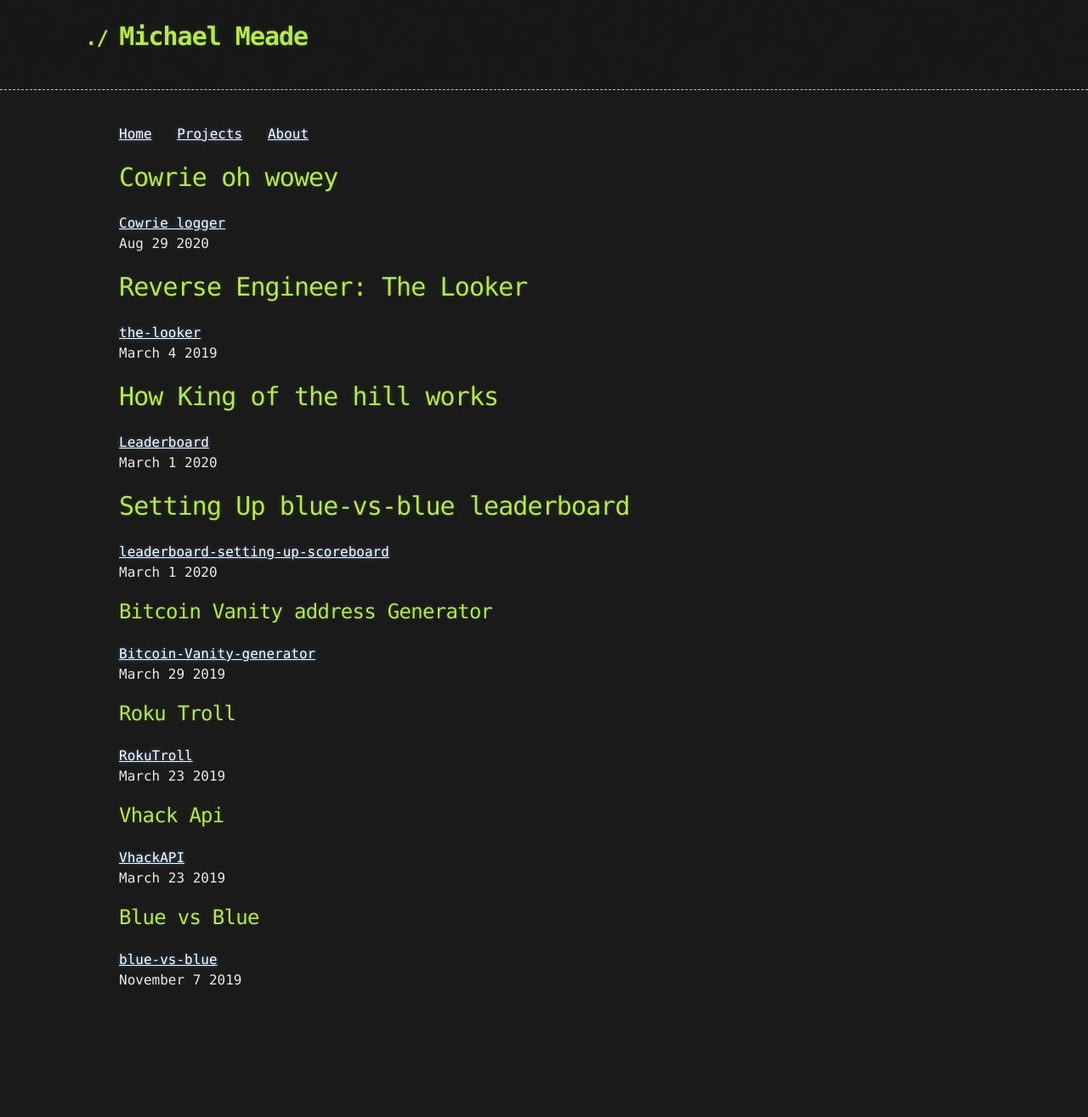
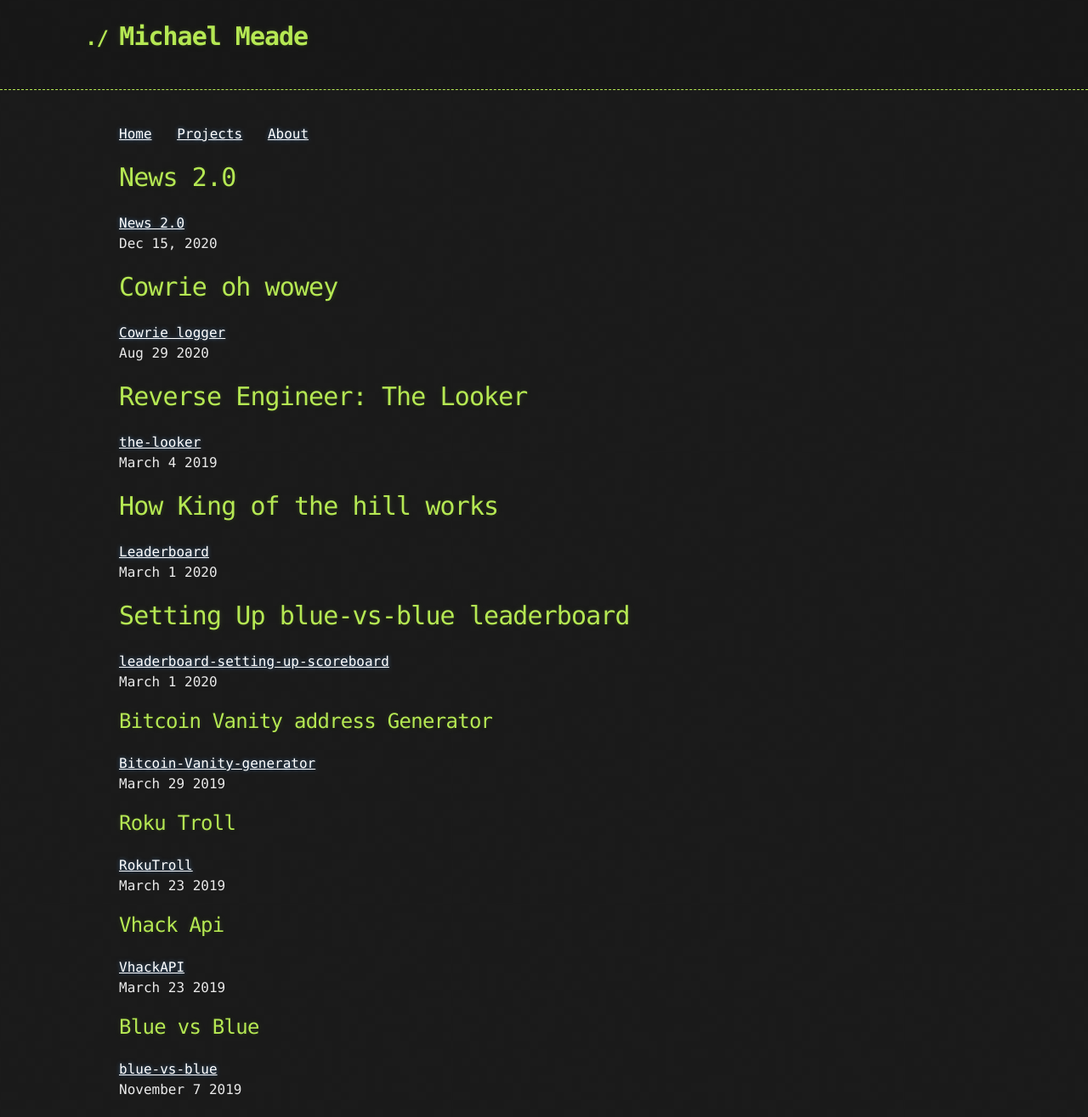
Before and after one commit to Michael-Meade/MinerFind, a Jekyll site: the page built from Projects.md, in a window 1280 px wide. Shown: the whole page at 85% size. Built offline with Jekyll 4.4.1, drawn with Linux system fonts in a browser that asks for light colours; our own code applies the rules of GitHub Pages for plain Markdown files; the repository's description, which GitHub fills in, is left out; before the commit the page ends 1186 px from its top, so only the background shows below that.

Commit message:
Update Projects.md

```diff
--- a/Projects.md
+++ b/Projects.md
@@ -1,3 +1,9 @@
+
+
+# News 2.0
+[News 2.0](./Projects/News-2.0.md)<br>
+Dec 15, 2020
+
 # Cowrie oh wowey
 [Cowrie logger](./Projects/cowrie_log.md)<br>
 Aug 29 2020
```
